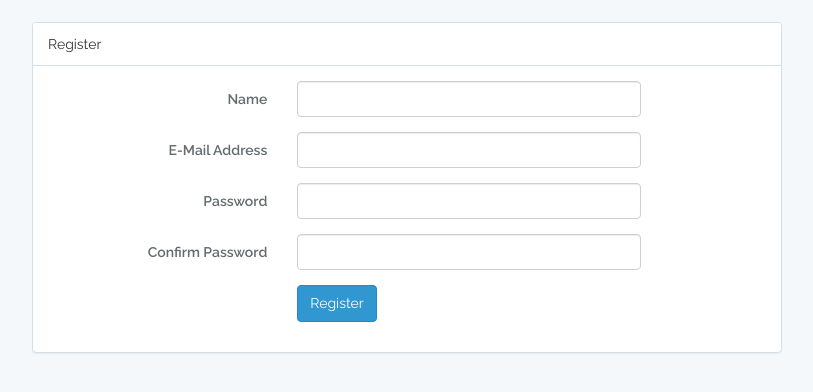
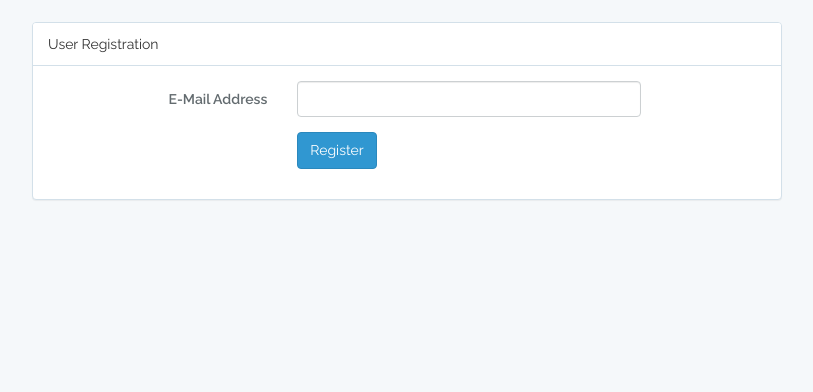
Before and after one commit to appiersign/qisimah.v2, a Laravel app: page /register in a window 1280 px wide. Shown: the part 51-443 px from the top of the page, without its empty margins (233-1046 px from the left). Run offline with Laravel 8, Linux system fonts and the light colour scheme; settings files or empty folders that the repository lacks are supplied.

Commit message:
behat testing configured and user account registration test passed

```diff
--- a/composer.json
+++ b/composer.json
@@ -14,12 +14,14 @@
         "behat/behat": "^3.4",
         "behat/mink": "dev-master",
         "behat/mink-extension": "dev-master",
+        "behat/mink-selenium2-driver": "^1.3",
         "filp/whoops": "~2.0",
         "fzaninotto/faker": "~1.4",
         "laracasts/behat-laravel-extension": "^1.1",
         "mockery/mockery": "~1.0",
         "phpunit/phpunit": "~6.0",
-        "symfony/thanks": "^1.0"
+        "symfony/thanks": "^1.0",
+        "symfony/dependency-injection":"3.*"
     },
     "autoload": {
         "classmap": [
--- a/resources/views/auth/register.blade.php
+++ b/resources/views/auth/register.blade.php
@@ -5,25 +5,25 @@
     <div class="row">
         <div class="col-md-8 col-md-offset-2">
             <div class="panel panel-default">
-                <div class="panel-heading">Register</div>
+                <div class="panel-heading">User Registration</div>
 
                 <div class="panel-body">
                     <form class="form-horizontal" method="POST" action="{{ route('register') }}">
                         {{ csrf_field() }}
 
-                        <div class="form-group{{ $errors->has('name') ? ' has-error' : '' }}">
-                            <label for="name" class="col-md-4 control-label">Name</label>
+                        {{--<div class="form-group{{ $errors->has('name') ? ' has-error' : '' }}">--}}
+                            {{--<label for="name" class="col-md-4 control-label">Name</label>--}}
 
-                            <div class="col-md-6">
-                                <input id="name" type="text" class="form-control" name="name" value="{{ old('name') }}" required autofocus>
+                            {{--<div class="col-md-6">--}}
+                                {{--<input id="name" type="text" class="form-control" name="name" value="{{ old('name') }}" required autofocus>--}}
 
-                                @if ($errors->has('name'))
-                                    <span class="help-block">
-                                        <strong>{{ $errors->first('name') }}</strong>
-                                    </span>
-                                @endif
-                            </div>
-                        </div>
+                                {{--@if ($errors->has('name'))--}}
+                                    {{--<span class="help-block">--}}
+                                        {{--<strong>{{ $errors->first('name') }}</strong>--}}
+                                    {{--</span>--}}
+                                {{--@endif--}}
+                            {{--</div>--}}
+                        {{--</div>--}}
 
                         <div class="form-group{{ $errors->has('email') ? ' has-error' : '' }}">
                             <label for="email" class="col-md-4 control-label">E-Mail Address</label>
@@ -39,27 +39,27 @@
                             </div>
                         </div>
 
-                        <div class="form-group{{ $errors->has('password') ? ' has-error' : '' }}">
-                            <label for="password" class="col-md-4 control-label">Password</label>
+                        {{--<div class="form-group{{ $errors->has('password') ? ' has-error' : '' }}">--}}
+                            {{--<label for="password" class="col-md-4 control-label">Password</label>--}}
 
-                            <div class="col-md-6">
-                                <input id="password" type="password" class="form-control" name="password" required>
+                            {{--<div class="col-md-6">--}}
+                                {{--<input id="password" type="password" class="form-control" name="password" required>--}}
 
-                                @if ($errors->has('password'))
-                                    <span class="help-block">
-                                        <strong>{{ $errors->first('password') }}</strong>
-                                    </span>
-                                @endif
-                            </div>
-                        </div>
+                                {{--@if ($errors->has('password'))--}}
+                                    {{--<span class="help-block">--}}
+                                        {{--<strong>{{ $errors->first('password') }}</strong>--}}
+                                    {{--</span>--}}
+                                {{--@endif--}}
+                            {{--</div>--}}
+                        {{--</div>--}}
 
-                        <div class="form-group">
-                            <label for="password-confirm" class="col-md-4 control-label">Confirm Password</label>
+                        {{--<div class="form-group">--}}
+                            {{--<label for="password-confirm" class="col-md-4 control-label">Confirm Password</label>--}}
 
-                            <div class="col-md-6">
-                                <input id="password-confirm" type="password" class="form-control" name="password_confirmation" required>
-                            </div>
-                        </div>
+                            {{--<div class="col-md-6">--}}
+                                {{--<input id="password-confirm" type="password" class="form-control" name="password_confirmation" required>--}}
+                            {{--</div>--}}
+                        {{--</div>--}}
 
                         <div class="form-group">
                             <div class="col-md-6 col-md-offset-4">
```
Also changed, not shown: behat.yml (+8 -0 lines), features/bootstrap/FeatureContext.php (added, +22 -0 lines), features/bootstrap/UserAccountContext.php (+13 -20 lines), 4 other files.
